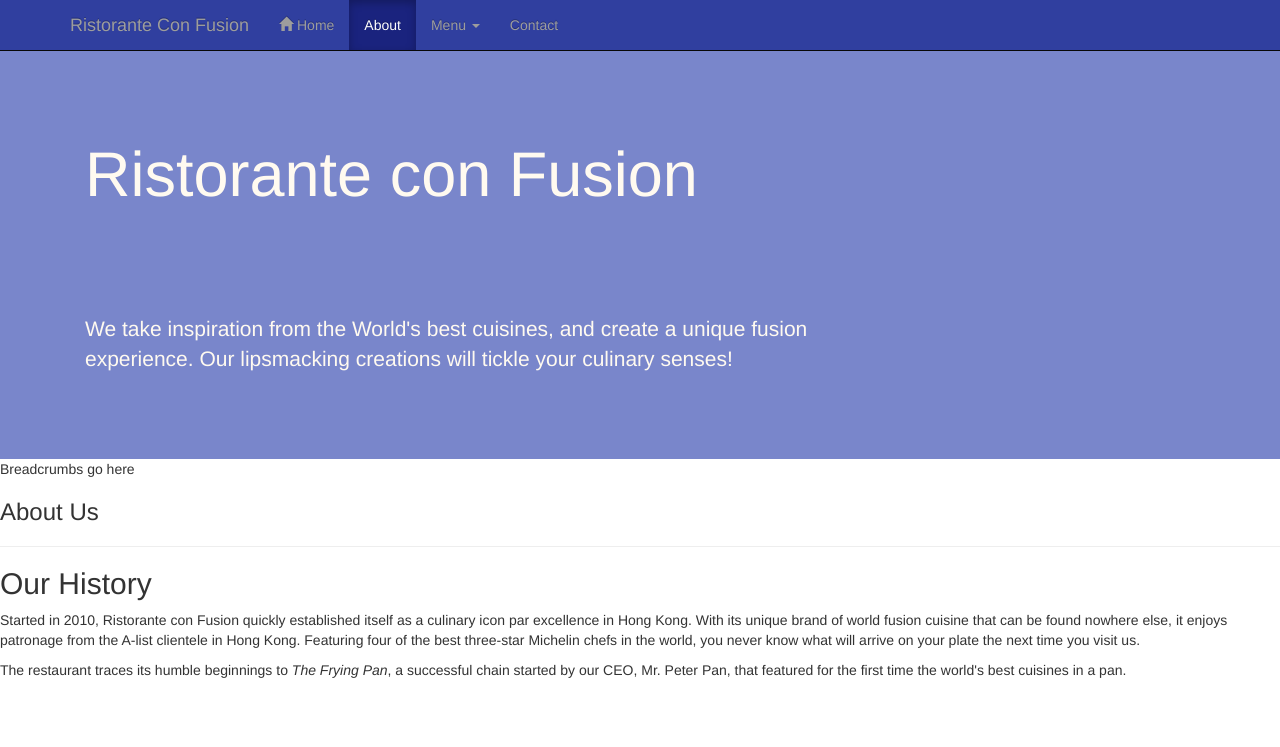
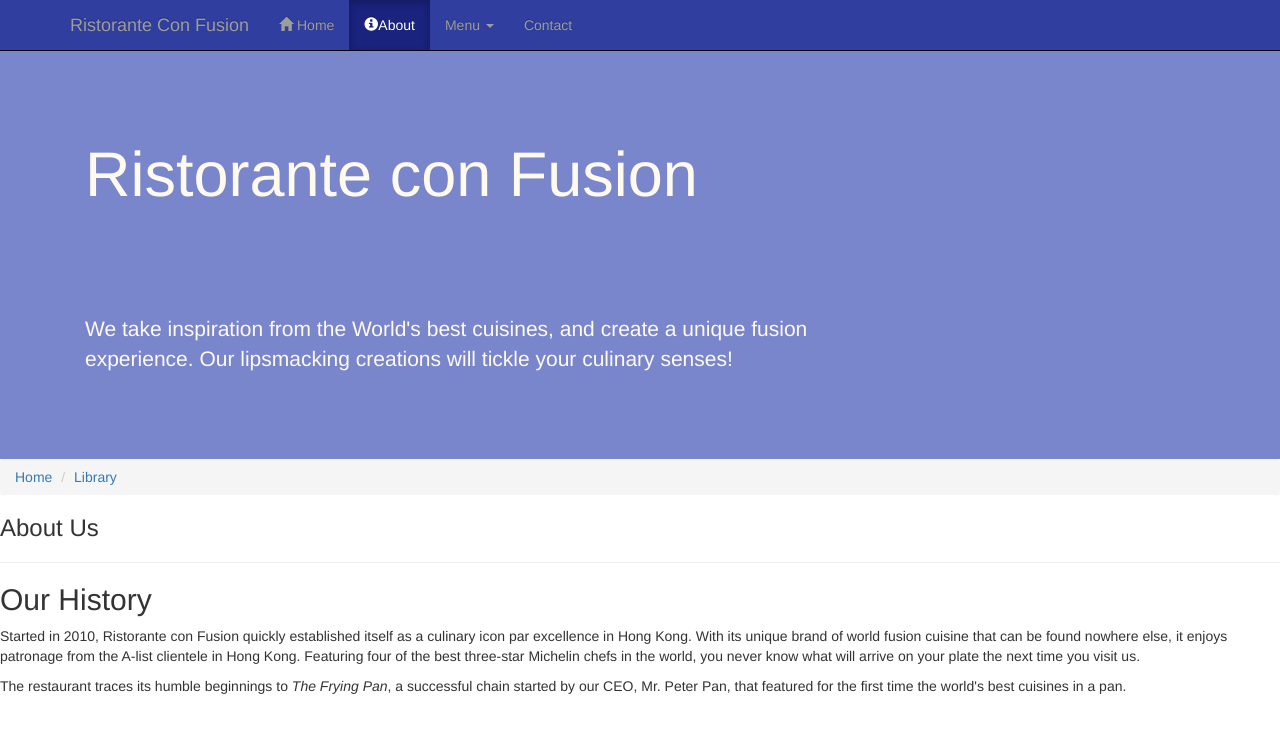
Before and after one commit to CruiseDevice/conFusion, a plain HTML site: page aboutus.html in a window 1280 px wide. Shown: the top 747 px of the page. Drawn offline with nearby package versions, Linux system fonts and the light colour scheme.

Commit message:
Update the links in the navicgation bar
Clearly identify the current page in the navigation bar, and add a glyphicon glyphicon-info-sign to the About link

```diff
--- a/aboutus.html
+++ b/aboutus.html
@@ -40,7 +40,7 @@
                 <ul class="nav navbar-nav">
                     <li><a href="index.html"><span class="glyphicon glyphicon-home"
                          aria-hidden="true"></span> Home</a></li>
-                    <li class="active"><a href="aboutus.html">About</a></li>
+                    <li class="active"><a href="aboutus.html"><span class = "glyphicon glyphicon-info-sign"></span>About</a></li>
                     <li class="dropdown">
                         <a href="#" class="dropdown-toggle" data-toggle="dropdown"
                          role="button" aria-haspopup="true" aria-expanded="false">
@@ -81,7 +81,10 @@
     <div>
         <div>
             <div>
-                Breadcrumbs go here
+                <ol class="breadcrumb">
+                  <li><a href="#">Home</a></li>
+                  <li class="active"><a href="#">Library</a></li>
+                </ol>
             </div>
             <div>
                <h3>About Us</h3>
@@ -126,8 +129,8 @@
                 <div class="col-xs-5 col-xs-offset-1 col-sm-2 col-sm-offset-1">
                     <h5>Links</h5>
                     <ul class="list-unstyled">
-                        <li><a href="#">Home</a></li>
-                        <li><a href="#">About</a></li>
+                        <li><a href="index.html">Home</a></li>
+                        <li><a href="aboutus.html">About</a></li>
                         <li><a href="#">Menu</a></li>
                         <li><a href="#">Contact</a></li>
                     </ul>
```
Also changed, not shown: index.html (+2 -2 lines).
